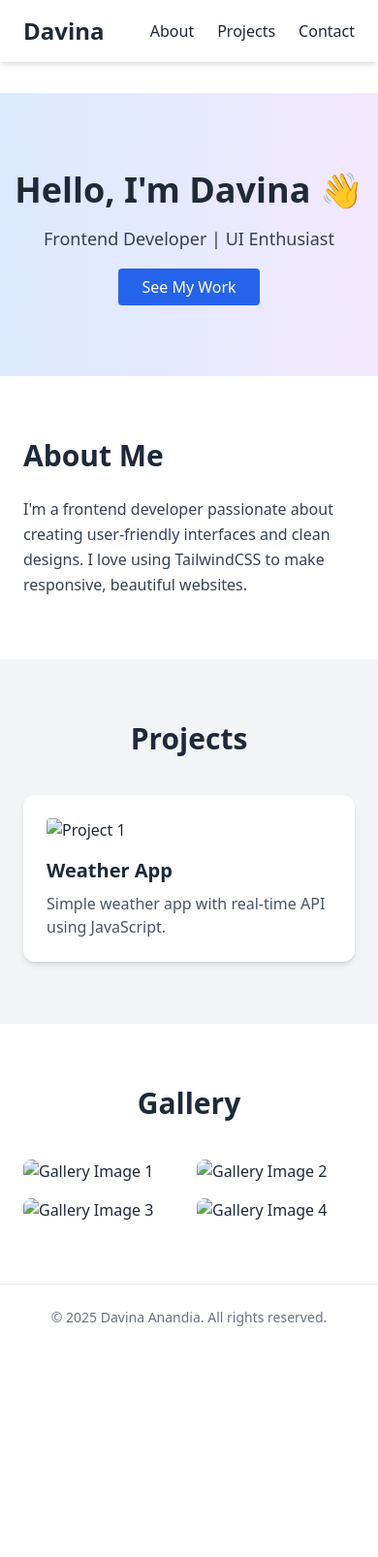
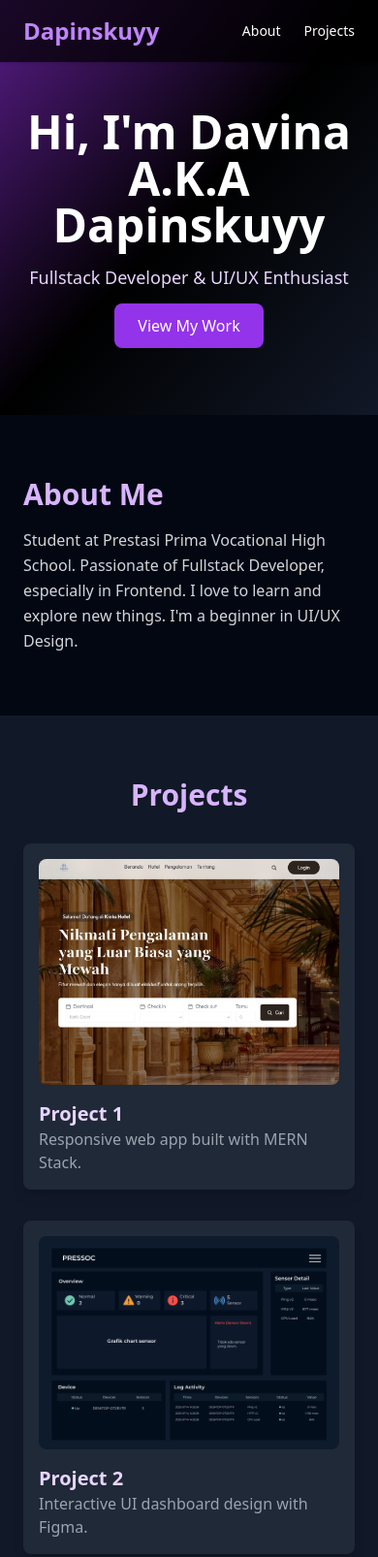
Before and after one commit to davvanandia/MyPorto, a plain HTML site: page index.html in a window 390 px wide. Shown: the top 1606 px of the page at 97% size. Before the commit the page ends 1393 px from the top, so only its background shows below. Drawn offline with nearby package versions, Linux system fonts and the light colour scheme.

Commit message:
Redesain UI/UX, update project section, dan tambah animasi carousel socmed

```diff
--- a/index.html
+++ b/index.html
@@ -1,78 +1,127 @@
 <!DOCTYPE html>
-<html lang="en" class="scroll-smooth">
+<html lang="en">
   <head>
     <meta charset="UTF-8" />
-  <meta name="viewport" content="width=device-width, initial-scale=1.0" />
-  <title>My Portfolio</title>
+    <meta name="viewport" content="width=device-width, initial-scale=1.0"/>
+    <title>Davina Portfolio</title>
     <script src="https://cdn.tailwindcss.com"></script>
-  <link rel="stylesheet" href="style.css" />
+    <link href="style.css" rel="stylesheet" />
+    <link href="https://unpkg.com/aos@2.3.1/dist/aos.css" rel="stylesheet" />
+    <link rel="stylesheet" href="https://cdn.jsdelivr.net/npm/swiper@10/swiper-bundle.min.css" />
+
   </head>
-<body class="bg-white text-gray-800">
+  <body class="bg-gray-950 text-white font-sans scroll-smooth">
+    <script src="https://cdn.jsdelivr.net/npm/swiper@10/swiper-bundle.min.js"></script>
 
-  <!-- NAVIGATION -->
-  <header class="fixed top-0 left-0 right-0 bg-white shadow-md z-50">
+
+    <!-- NAVBAR -->
+    <header class="fixed top-0 left-0 w-full z-50 bg-black/70 backdrop-blur-md shadow">
       <nav class="max-w-7xl mx-auto px-6 py-4 flex justify-between items-center">
-      <h1 class="text-2xl font-bold">Davina</h1>
-      <ul class="flex space-x-6">
-        <li><a href="#about" class="hover:text-blue-600">About</a></li>
-        <li><a href="#projects" class="hover:text-blue-600">Projects</a></li>
-        <li><a href="#contact" class="hover:text-blue-600">Contact</a></li>
+        <h1 class="text-2xl font-bold text-purple-400">Dapinskuyy</h1>
+        <ul class="flex space-x-6 text-sm">
+          <li><a href="#about" class="hover:text-purple-300 transition">About</a></li>
+          <li><a href="#projects" class="hover:text-purple-300 transition">Projects</a></li>
         </ul>
       </nav>
     </header>
 
-  <main class="pt-24">
-    <!-- HERO SECTION -->
-    <section class="text-center py-20 bg-gradient-to-r from-blue-100 to-purple-100">
-      <h2 class="text-4xl font-extrabold mb-4">Hello, I'm Davina 👋</h2>
-      <p class="text-lg text-gray-700 mb-6">Frontend Developer | UI Enthusiast</p>
-      <a href="#projects" class="bg-blue-600 text-white px-6 py-2 rounded hover:bg-blue-700 transition">See My Work</a>
+    <!-- HERO -->
+    <section class="pt-28 pb-20 text-center bg-gradient-to-br from-purple-900 via-black to-gray-900" data-aos="fade-in">
+      <h2 class="text-5xl font-extrabold mb-4">Hi, I'm Davina A.K.A Dapinskuyy</h2>
+      <p class="text-lg text-purple-200 mb-6">Fullstack Developer & UI/UX Enthusiast</p>
+      <a href="#projects" class="bg-purple-600 hover:bg-purple-700 px-6 py-3 rounded-lg text-white transition">View My Work</a>
     </section>
 
     <!-- ABOUT -->
-    <section id="about" class="max-w-4xl mx-auto py-16 px-6">
-      <h3 class="text-3xl font-bold mb-6">About Me</h3>
-      <p class="text-gray-700 leading-relaxed">
-        I'm a frontend developer passionate about creating user-friendly interfaces and clean designs. I love using TailwindCSS to make responsive, beautiful websites.
+    <section id="about" class="py-16 px-6 max-w-5xl mx-auto" data-aos="fade-up">
+      <h3 class="text-3xl font-bold text-purple-300 mb-4">About Me</h3>
+      <p class="text-gray-300 leading-relaxed">
+        Student at Prestasi Prima Vocational High School. Passionate of Fullstack Developer, especially in Frontend. I love to learn and explore new things. I'm a beginner in UI/UX Design.
       </p>
     </section>
 
     <!-- PROJECTS -->
-    <section id="projects" class="bg-gray-100 py-16 px-6">
+<section id="projects" class="py-16 px-6 bg-gray-900" data-aos="fade-up">
   <div class="max-w-6xl mx-auto">
-        <h3 class="text-3xl font-bold mb-10 text-center">Projects</h3>
-        <div class="grid grid-cols-1 md:grid-cols-2 lg:grid-cols-3 gap-6">
-          <!-- Project Card -->
-          <div class="bg-white p-6 rounded-xl shadow-md hover:shadow-lg transition">
-            <img src="assets/img/project1.png" alt="Project 1" class="rounded mb-4">
-            <h4 class="text-xl font-semibold">Weather App</h4>
-            <p class="text-gray-600 mt-2">Simple weather app with real-time API using JavaScript.</p>
+    <h3 class="text-3xl font-bold text-purple-300 mb-8 text-center">Projects</h3>
+    <div class="grid grid-cols-1 md:grid-cols-2 gap-8">
+
+      <!-- Project 1 -->
+      <div onclick="openModal('Project 1')" class="cursor-pointer bg-gray-800 hover:scale-105 transition p-4 rounded-lg shadow-lg">
+        <img src="assets/img/proj2.jpg" class="rounded-lg mb-4" alt="Project 1"/>
+        <h4 class="text-xl font-semibold text-purple-200">Project 1</h4>
+        <p class="text-gray-400">Responsive web app built with MERN Stack.</p>
       </div>
 
-          <!-- Tambahkan project lainnya -->
+      <!-- Project 2 -->
+      <div onclick="openModal('Project 2')" class="cursor-pointer bg-gray-800 hover:scale-105 transition p-4 rounded-lg shadow-lg">
+        <img src="assets/img/Dashboard.png" class="rounded-lg mb-4" alt="Project 2"/>
+        <h4 class="text-xl font-semibold text-purple-200">Project 2</h4>
+        <p class="text-gray-400">Interactive UI dashboard design with Figma.</p>
       </div>
-      </div>
-    </section>
 
-    <!-- GALLERY -->
-<section id="gallery" class="py-16 px-6 bg-white">
-  <div class="max-w-6xl mx-auto">
-    <h3 class="text-3xl font-bold mb-10 text-center">Gallery</h3>
-    <div class="grid grid-cols-2 md:grid-cols-3 lg:grid-cols-4 gap-4">
-      <img src="assets/img/gallery1.jpg" alt="Gallery Image 1" class="rounded-lg hover:scale-105 transition duration-300">
-      <img src="assets/img/gallery2.jpg" alt="Gallery Image 2" class="rounded-lg hover:scale-105 transition duration-300">
-      <img src="assets/img/gallery3.jpg" alt="Gallery Image 3" class="rounded-lg hover:scale-105 transition duration-300">
-      <img src="assets/img/gallery4.jpg" alt="Gallery Image 4" class="rounded-lg hover:scale-105 transition duration-300">
-      <!-- Tambahkan lebih banyak gambar sesuai kebutuhan -->
     </div>
   </div>
 </section>
 
 
-  <footer class="text-center py-6 text-sm text-gray-500 bg-white border-t">
-    &copy; 2025 Davina Anandia. All rights reserved.
+<!-- SOCIAL MEDIA CAROUSEL -->
+<section id="socmed" class="py-20 px-6 bg-gray-900" data-aos="fade-up">
+  <h3 class="text-3xl font-bold text-purple-300 mb-10 text-center">Find Me On</h3>
+
+  <div class="swiper mySwiper max-w-xl mx-auto">
+    <div class="swiper-wrapper">
+
+      <!-- YouTube -->
+      <div class="swiper-slide flex flex-col items-center cursor-pointer" onclick="window.open('https://www.youtube.com/live/j0yKxVgVZQg?si=8-LyLmAsI9h-8sIq')">
+        <img src="https://cdn-icons-png.flaticon.com/512/1384/1384060.png" class="w-20 mb-3 hover:scale-110 transition" />
+        <p class="text-purple-200">YouTube</p>
+      </div>
+
+      <!-- Discord -->
+      <div class="swiper-slide flex flex-col items-center cursor-pointer" onclick="window.open('https://discordapp.com/users/_davinaaa')">
+        <img src="https://cdn-icons-png.flaticon.com/512/2111/2111370.png" class="w-20 mb-3 hover:scale-110 transition" />
+        <p class="text-purple-200">Discord</p>
+      </div>
+
+      <!-- Instagram -->
+      <div class="swiper-slide flex flex-col items-center cursor-pointer" onclick="window.open('https://www.instagram.com/davinannd?igsh=MXhqc3J0M2JnY3dtMg==')">
+        <img src="https://cdn-icons-png.flaticon.com/512/2111/2111463.png" class="w-20 mb-3 hover:scale-110 transition" />
+        <p class="text-purple-200">Instagram</p>
+      </div>
+
+      <!-- Spotify -->
+      <div class="swiper-slide flex flex-col items-center cursor-pointer" onclick="window.open('https://open.spotify.com/user/315q4klv34o4soyugzkkcpenwcay?si=599fec1c3d984398')">
+        <img src="https://cdn-icons-png.flaticon.com/512/2111/2111624.png" class="w-20 mb-3 hover:scale-110 transition" />
+        <p class="text-purple-200">Spotify</p>
+      </div>
+
+      <!-- GitHub -->
+      <div class="swiper-slide flex flex-col items-center cursor-pointer" onclick="window.open('https://github.com/davvanandia', '_blank')">
+        <img src="https://cdn-icons-png.flaticon.com/512/733/733553.png" class="w-20 mb-3 hover:scale-110 transition" />
+        <p class="text-purple-200">GitHub</p>
+      </div>
+
+    </div>
+  </div>
+</section>
+
+
+    <!-- MODAL -->
+    <div id="modal" class="fixed inset-0 bg-black/80 hidden justify-center items-center z-50" onclick="closeModal()">
+      <div class="bg-gray-900 p-8 rounded-lg max-w-lg text-center">
+        <h4 id="modal-title" class="text-2xl font-bold text-purple-300 mb-4">Project Title</h4>
+        <p class="text-gray-300">Design UI /UX for monitoring website</p>
+      </div>
+    </div>
+
+    <!-- FOOTER -->
+    <footer class="text-center py-6 text-sm text-gray-500 border-t border-gray-700 bg-gray-950">
+      &copy; 2025 Davina Anandia — All Rights Reserved.
     </footer>
 
     <script src="script.js"></script>
+    <script src="https://unpkg.com/aos@2.3.1/dist/aos.js"></script>
+    <script>AOS.init();</script>
   </body>
 </html>
--- a/script.js
+++ b/script.js
@@ -1,5 +1,39 @@
-document.getElementById('contact-form').addEventListener('submit', function (e) {
-  e.preventDefault();
-  alert("Thank you! I'll be in touch soon.");
-  this.reset();
+function openModal(project) {
+  const modal = document.getElementById("modal");
+  const title = document.getElementById("modal-title");
+  const description = modal.querySelector("p");
+
+  if (project === "Project 1") {
+    title.textContent = "Project 1: Responsive Web App";
+    description.textContent =
+      "This responsive Website are built using MERN stack (Mongodb, Express, React, Node.js)";
+  } else if (project === "Project 2") {
+    title.textContent = "Project 2: UI Dashboard Design";
+    description.textContent =
+      "Design UI/UX Website with Figma for Monitoring Agent on Intern at PT. Exatama Mitra Inovasi.";
+  }
+
+  modal.classList.remove("hidden");
+  modal.classList.add("flex");
+}
+
+function closeModal() {
+  const modal = document.getElementById("modal");
+  modal.classList.add("hidden");
+  modal.classList.remove("flex");
+}
+
+
+const swiper = new Swiper(".mySwiper", {
+  loop: true,
+  autoplay: {
+    delay: 2000,
+    disableOnInteraction: false,
+  },
+  slidesPerView: 2,
+  spaceBetween: 20,
+  breakpoints: {
+    640: { slidesPerView: 3 },
+    1024: { slidesPerView: 4 }
+  }
 });
--- a/style.css
+++ b/style.css
@@ -1,4 +1,3 @@
-/* Optional custom styling */
 html {
   scroll-behavior: smooth;
 }
```
Also changed, not shown: assets/img/Dashboard.png (added), assets/img/proj2.jpg (added). Lines whose indentation alone changed are shown as unchanged.
